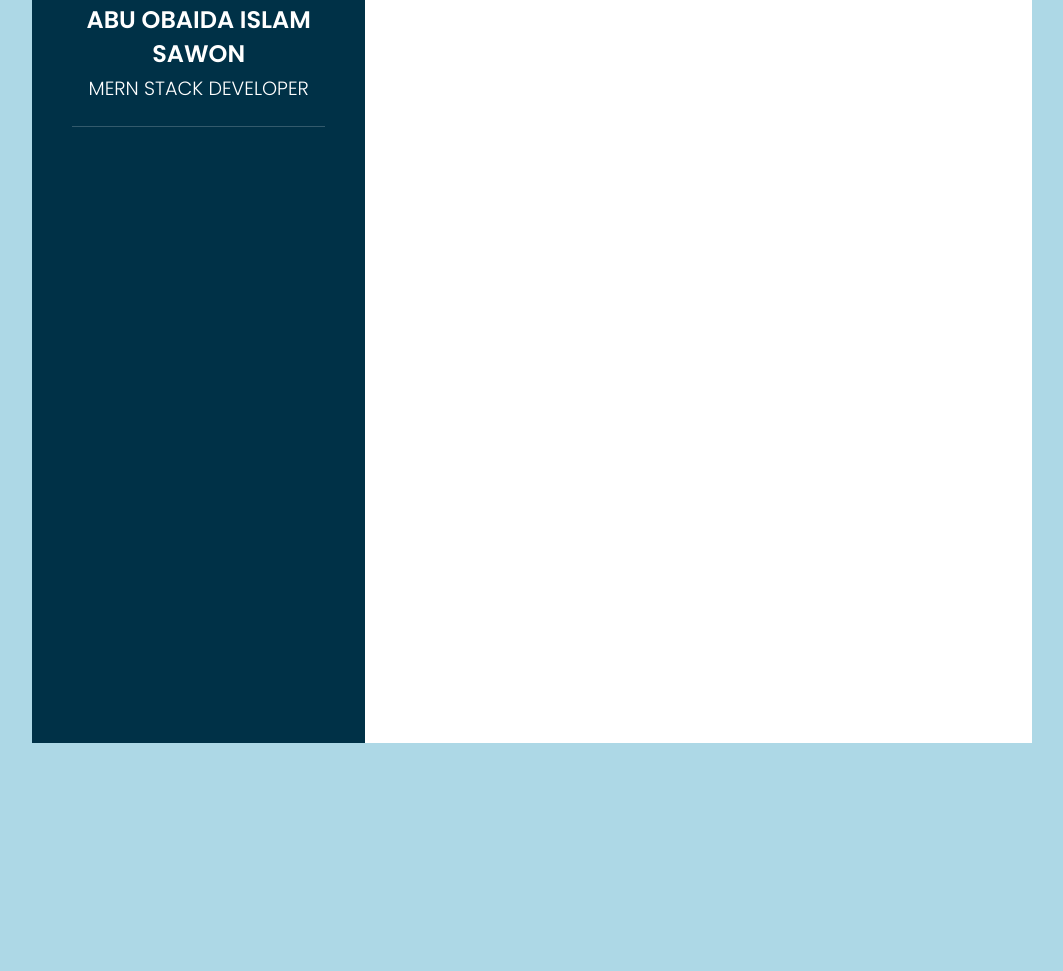
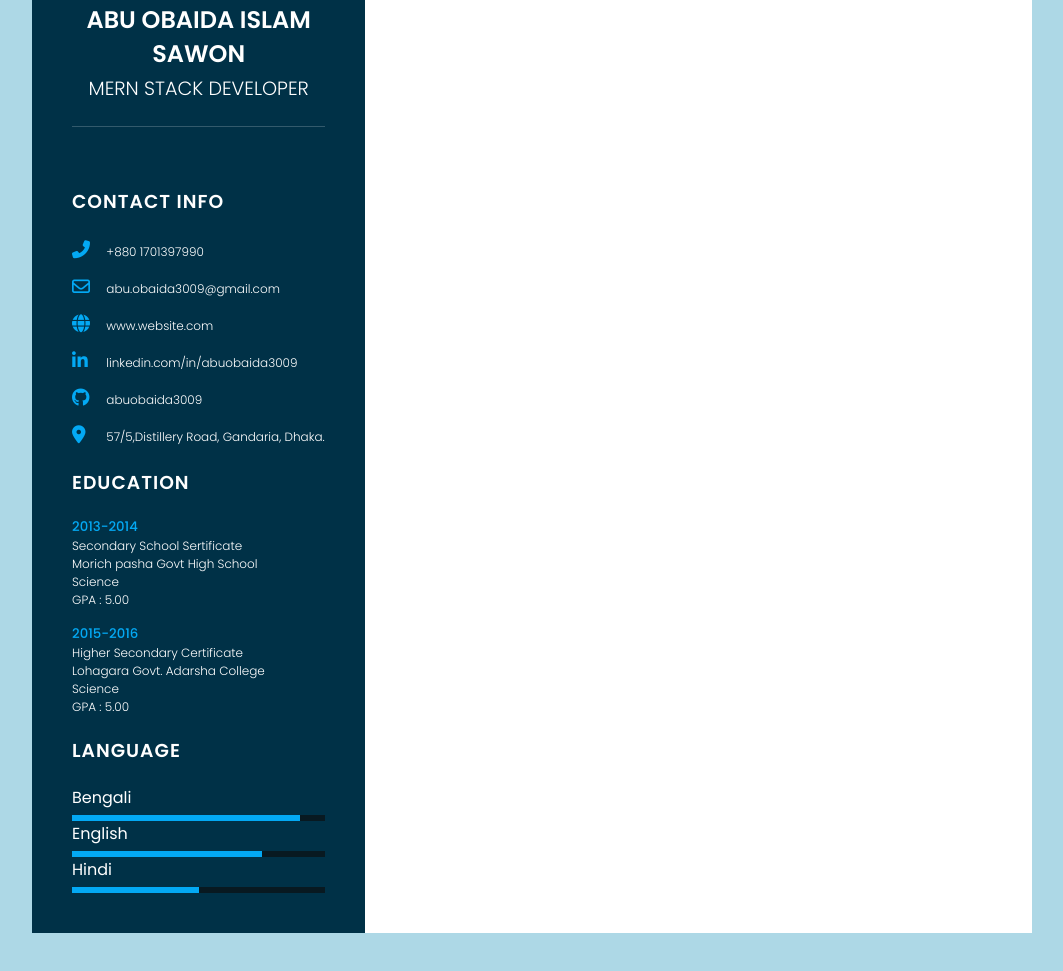
Before and after one commit to abuobaida3009/Responsive-Resume-Website-using-HTML-and-CSS, a plain HTML site: page index.html in a window 1280 px wide. Shown: the part 307-1278 px from the top of the page, without its empty margins (108-1171 px from the left). Before the commit the page ends 1100 px from the top, so only its background shows below. Drawn offline with Linux system fonts and the light colour scheme.

Commit message:
left side done

```diff
--- a/index.html
+++ b/index.html
@@ -5,6 +5,8 @@
     <meta name="viewport" content="width=device-width, initial-scale=1.0">
     <!-- title here  -->
     <title>Responsive Resume Website using HTML and CSS</title>
+    <!-- font awesome link here  -->
+    <script src="https://kit.fontawesome.com/685096cded.js" crossorigin="anonymous"></script>
     <!-- css link here  -->
     <link rel="stylesheet" href="style.css">
 </head>
@@ -19,6 +21,77 @@
                      Abu Obaida Islam Sawon <br><span>MERN Stack Developer</span>
                 </h2>
             </div>
+            <div class="contact-info">
+                <h3 class="title">Contact info</h3>
+                <ul>
+                    <li>
+                        <span class="icon"><i class="fas fa-phone-alt"></i></span>
+                        <span class="text">+880 1701397990</span>
+                    </li>
+                    <li>
+                        <span class="icon"><i class="far fa-envelope"></i></span>
+                        <span class="text">abu.obaida3009@gmail.com</span>
+                    </li>
+                    <li>
+                        <span class="icon"><i class="fas fa-globe"></i></span>
+                        <span class="text">www.website.com</span>
+                    </li>
+                    <li>
+                        <span class="icon"><i class="fab fa-linkedin-in"></i></span>
+                        <span class="text">linkedin.com/in/abuobaida3009</span>
+                    </li>
+                    <li>
+                        <span class="icon"><i class="fa-brands fa-github"></i></span>
+                        <span class="text">abuobaida3009</span>
+                    </li>
+                    <li>
+                        <span class="icon"><i class="fas fa-map-marker-alt"></i></span>
+                        <span class="text">57/5,Distillery Road, Gandaria, Dhaka.</span>
+                    </li>
+                </ul>
+            </div>
+            <div class="contactinfo education">
+                <h3 class="title">Education</h3>
+                <ul>
+                    <li>
+                        <h5>2013-2014</h5>
+                        <h4>Secondary School Sertificate</h4>
+                        <h4>Morich pasha Govt High School </h4>
+                        <h4>Science</h4>
+                        <h4>GPA : 5.00</h4>
+                    </li>
+                    <li>
+                        <h5>2015-2016</h5>
+                        <h4>Higher Secondary Certificate</h4>
+                        <h4>Lohagara Govt. Adarsha College</h4>
+                        <h4>Science</h4>
+                        <h4>GPA : 5.00</h4>
+                    </li>
+                </ul>
+            </div>
+            <div class="contactinfo language">
+                <h3 class="title">Language</h3>
+                <ul>
+                    <li>
+                        <span class="text">Bengali</span>
+                        <span class="parcent">
+                            <div style="width: 90%;"></div>
+                        </span>
+                    </li>
+                    <li>
+                        <span class="text">English</span>
+                        <span class="parcent">
+                            <div style="width: 75%;"></div>
+                        </span>
+                    </li>
+                    <li>
+                        <span class="text">Hindi</span>
+                        <span class="parcent">
+                            <div style="width: 50%;"></div>
+                        </span>
+                    </li>
+                </ul>
+            </div>
         </div>
         <div class="right-side">
 
--- a/style.css
+++ b/style.css
@@ -65,3 +65,77 @@ body{
     font-size: 0.8em;
     font-weight: 300;
 }
+.contact-info{
+    padding-top: 40px;
+}
+.title{
+    color: #fff;
+    text-transform: uppercase;
+    font-weight: 600;
+    letter-spacing: 1px;
+    margin: 20px 0;
+}
+.contact-info ul{
+    position: relative;
+}
+.contact-info ul li{
+    position: relative;
+    list-style: none;
+    margin: 10px 0;
+    cursor: pointer;
+}
+.contact-info ul li .icon{
+    display: inline-block;
+    width: 30px;
+    font-size: 18px;
+    color: #03a9f4;
+}
+.contact-info ul li span{
+    color: #fff;
+    font-size: 12px;
+    font-weight: 300;
+}
+.contactinfo.education{
+    margin-bottom: 15PX 0;
+}
+.contactinfo.education li{
+    margin-bottom: 15px;
+    list-style: none;
+}
+
+.contactinfo.education h5{
+    color: #03a9f4;
+    font-weight: 500;
+}
+.contactinfo.education h4:nth-child(2){
+    color: #fff;
+    font-weight: 300;
+    font-size: 12px;
+
+}
+.contactinfo.education h4{
+    color: #fff;
+    font-weight: 300;
+    font-size: 12px;
+}
+.contactinfo.language span{
+    color: white;
+}
+.contactinfo.language ul{
+    list-style: none;
+}
+.contactinfo.language .parcent{
+    position: relative;
+    width: 100%;
+    height: 6px;
+    background: #081921;
+    display: block;
+    margin-top: 5px;
+}
+.contactinfo.language .parcent div{
+    position: absolute;
+    top: 0;
+    left: 0;
+    height: 100%;
+    background: #03a9f4;
+}
```
